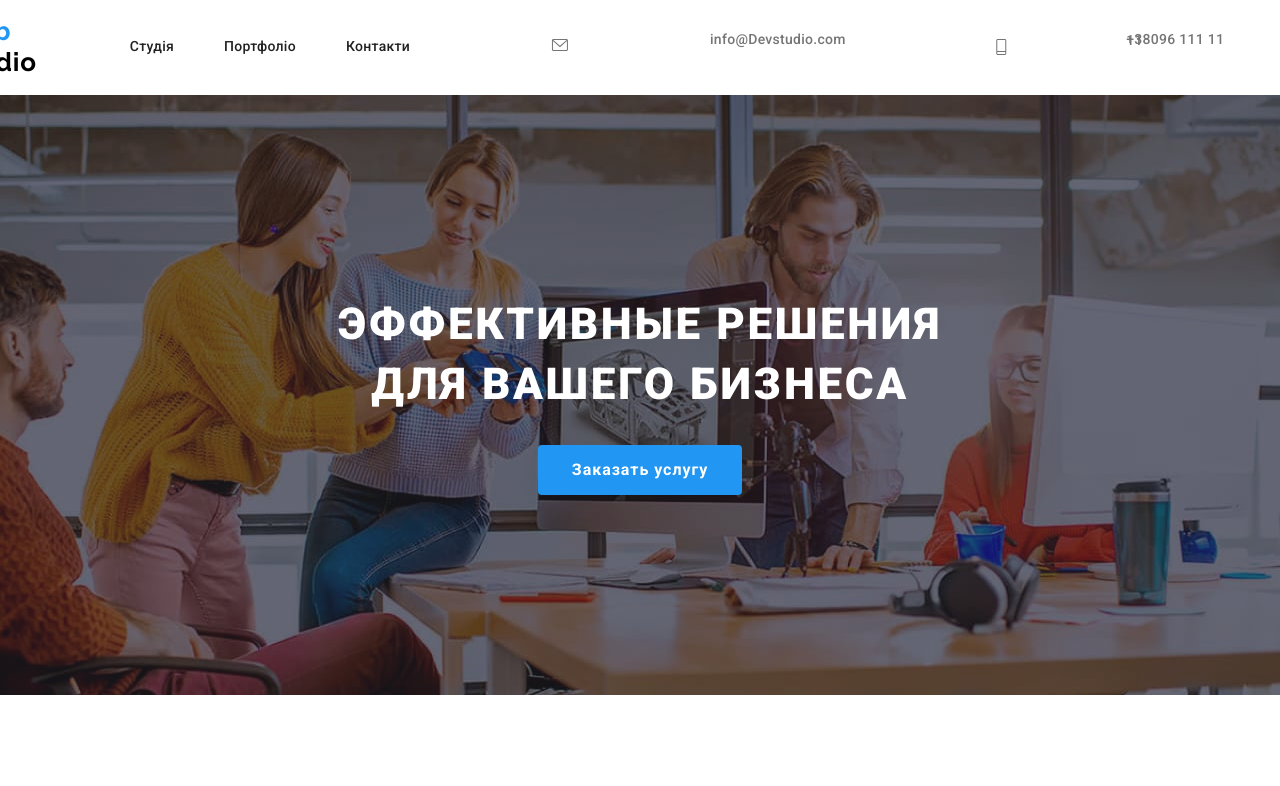
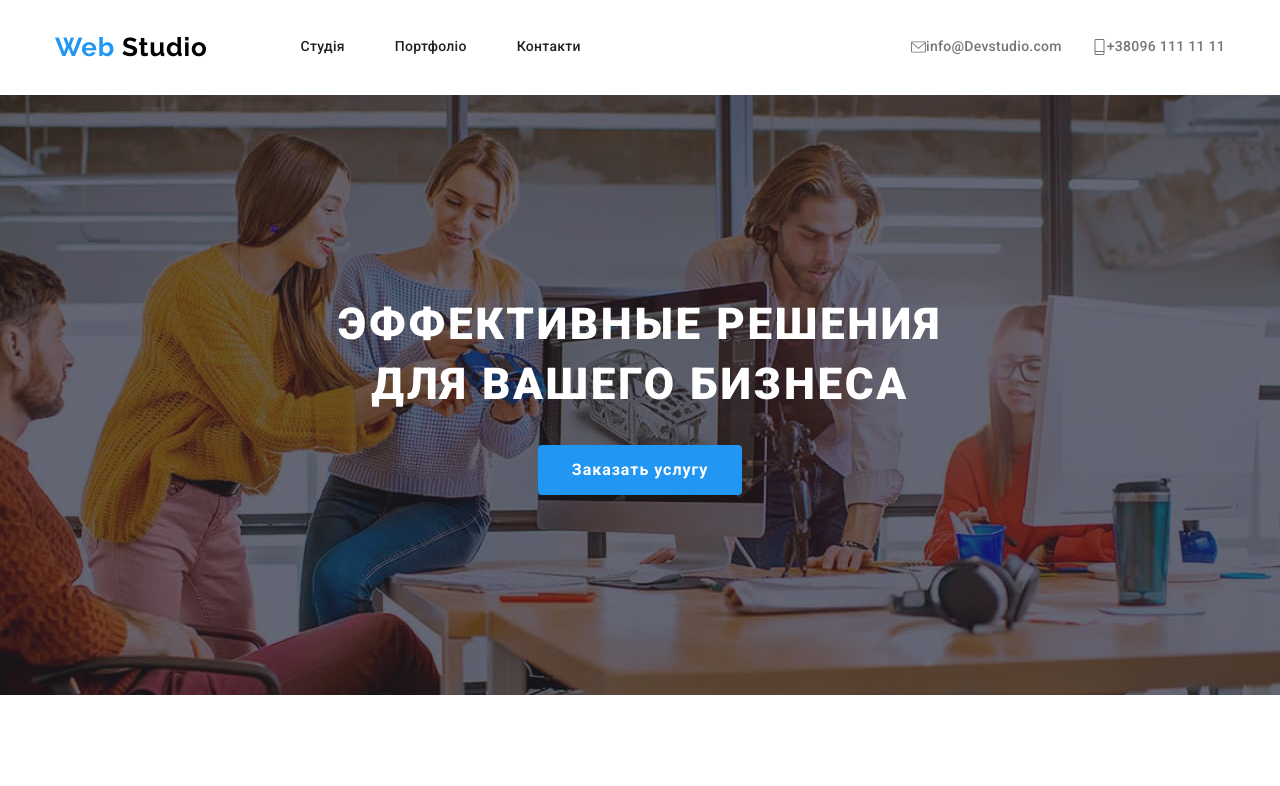
Before and after one commit to Oksana-Mazur58/goit-markup-hw-04, a plain HTML site: page index.html in a window 1280 px wide. Shown: the top 786 px of the page. Drawn offline with nearby package versions, Linux system fonts and the light colour scheme.

Commit message:
svg finish

```diff
--- a/css/styles.css
+++ b/css/styles.css
@@ -103,18 +103,27 @@ body {
 /*Contacts*/
 .contact{
   display: flex;
-}
-.contact-list{
-  display: block;
+  margin-left: auto;
   align-items: center;
   justify-content: center;
 }
+
 .contact-list .link{
-display: flex;
+ display: flex;
+ align-items: center;
+ margin-right: 30px;
+
 }
-.contact :not(:last-child){
-  margin-right: 30px;
+.contact-list .link-tel{
+  margin-right: 0px;
 }
+.contact-list :not(:last-child) {
+  margin-right: 10px;
+}
+.contact-nav-svg{
+  width: 15px;
+}
+
 .contact .link {
   color: var(--primary-text-color);
 
--- a/index.html
+++ b/index.html
@@ -37,7 +37,7 @@
           </a>
           </li>
           <li class="contact-list">
-            <a class="link" href="tel:+380961111111" >
+            <a class="link link-tel" href="tel:+380961111111" >
 
             <svg class="contact-nav-svg" widht="10" height="16">
               <use href="./Image/symbol-defs.svg#icon-phone"></use>
```
